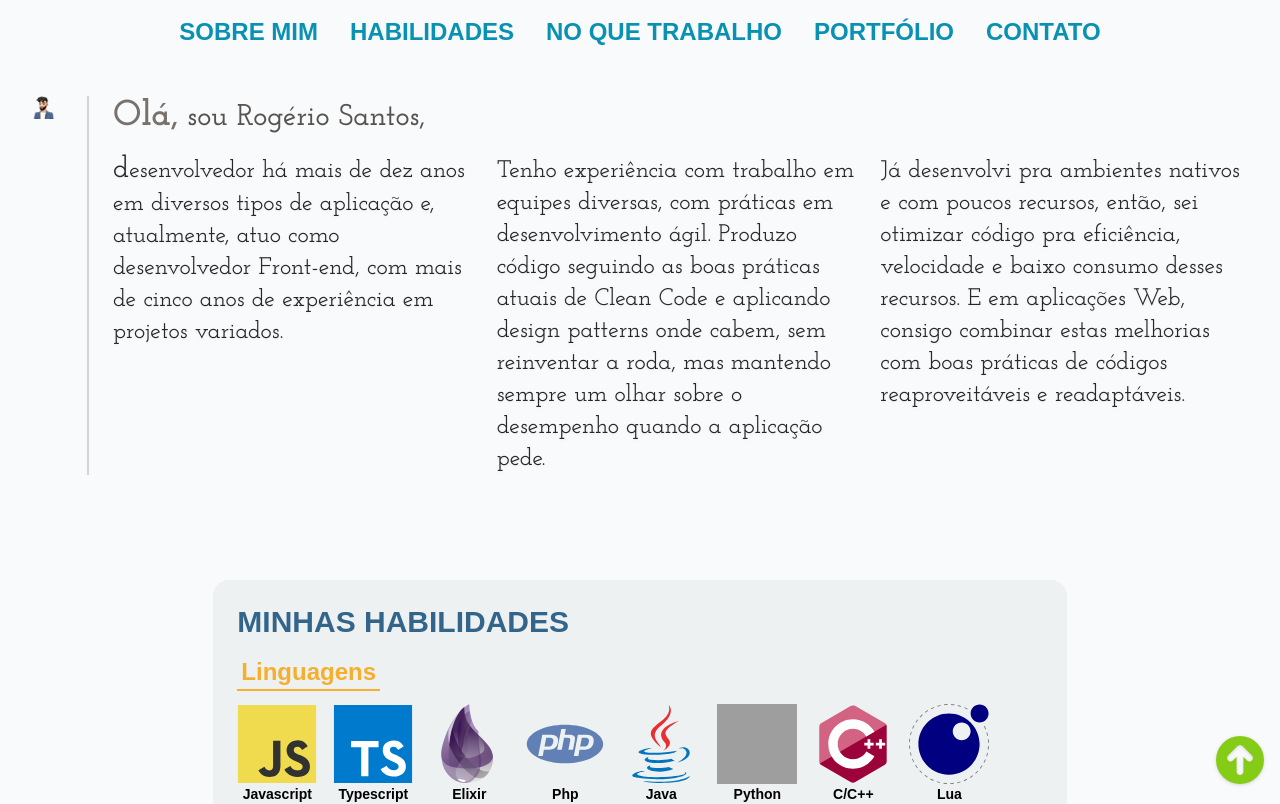
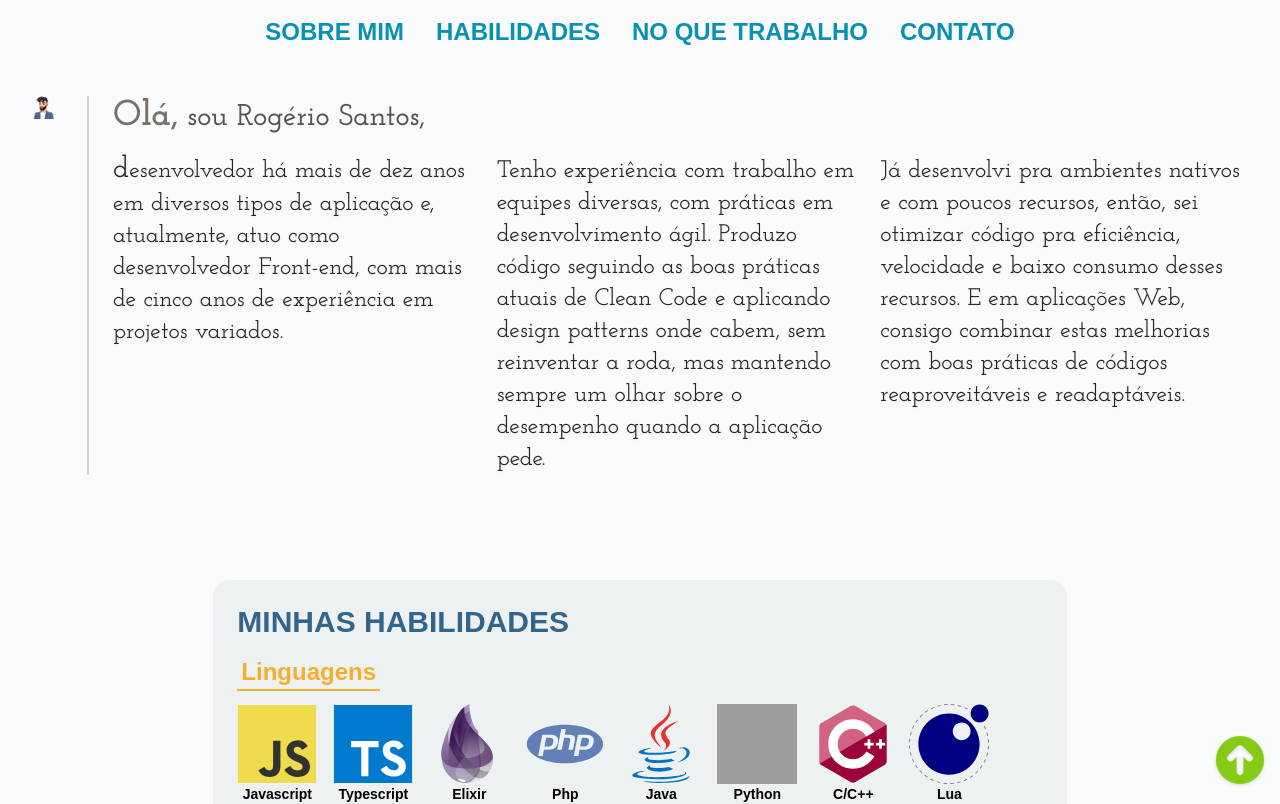
Before and after one commit to rogersanctus/landing-page-react, a Next.js app: page / in a window 1280 px wide. Shown: the top 804 px of the page. Built offline with nearby package versions, Linux system fonts and the light colour scheme; grey boxes are pictures that could not be loaded; a web font is replaced by a local one.

Commit message:
feat: temporarily disables the portfolio section

```diff
--- a/src/components/PageHeader.tsx
+++ b/src/components/PageHeader.tsx
@@ -77,7 +77,7 @@ export function PageHeader() {
                 <div className="fitmenu:static absolute w-full h-full fitmenu:w-0 fitmenu:h-[12px] fitmenu:mt-2 fitmenu:bg-cyan-600 bg-stone-800" />
               </a>
             </li>
-            <li className="text-md font-semibold fitmenu:text-2xl uppercase">
+            {/*<li className="text-md font-semibold fitmenu:text-2xl uppercase">
               <a
                 href="#portfolio"
                 className="flex flex-col items-center fitmenu:static relative"
@@ -87,7 +87,7 @@ export function PageHeader() {
                 </span>
                 <div className="fitmenu:static absolute w-full h-full fitmenu:w-0 fitmenu:h-[12px] fitmenu:mt-2 fitmenu:bg-cyan-600 bg-stone-800" />
               </a>
-            </li>
+            </li>*/}
             <li className="text-md font-semibold fitmenu:text-2xl uppercase">
               <a
                 href="#contact"
```
